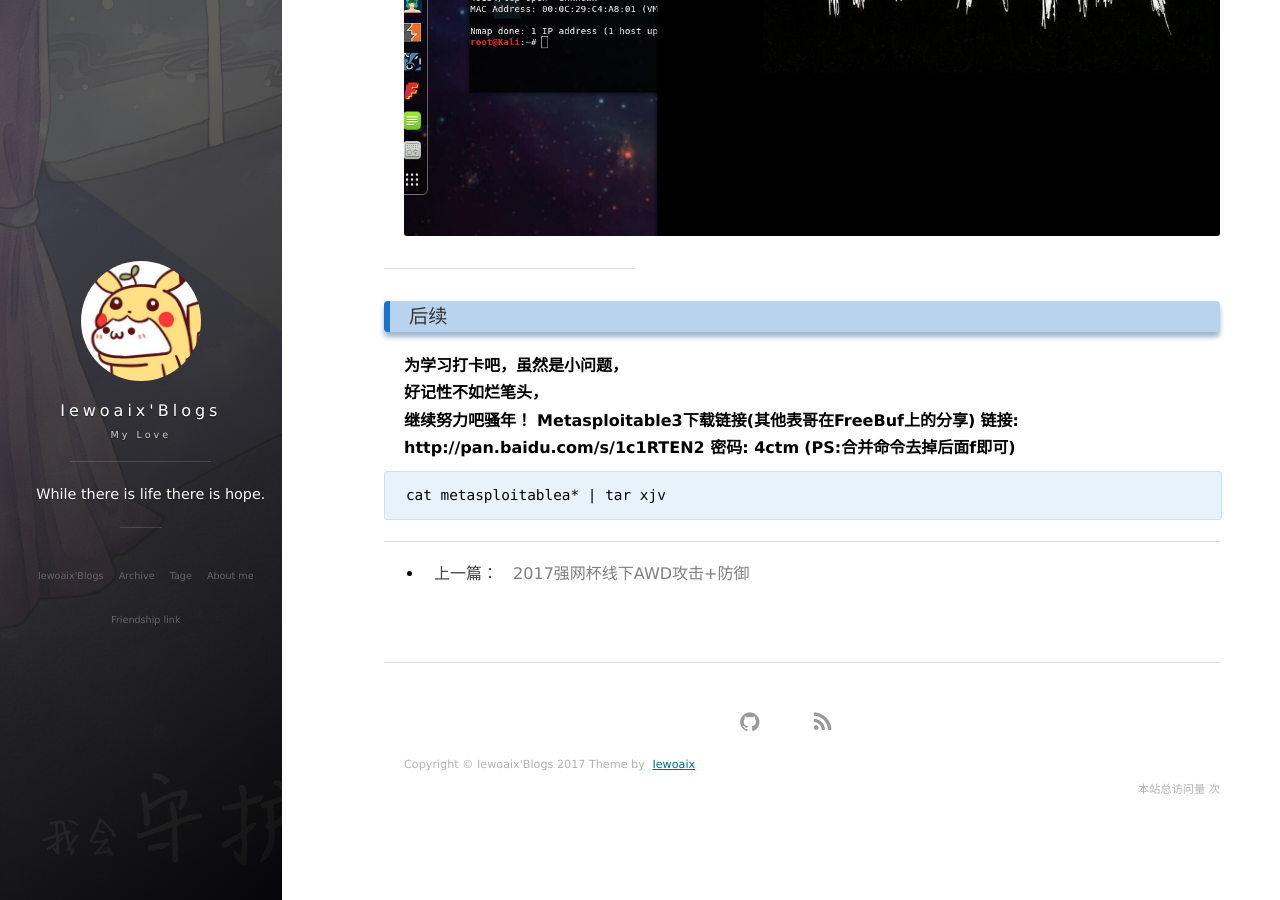
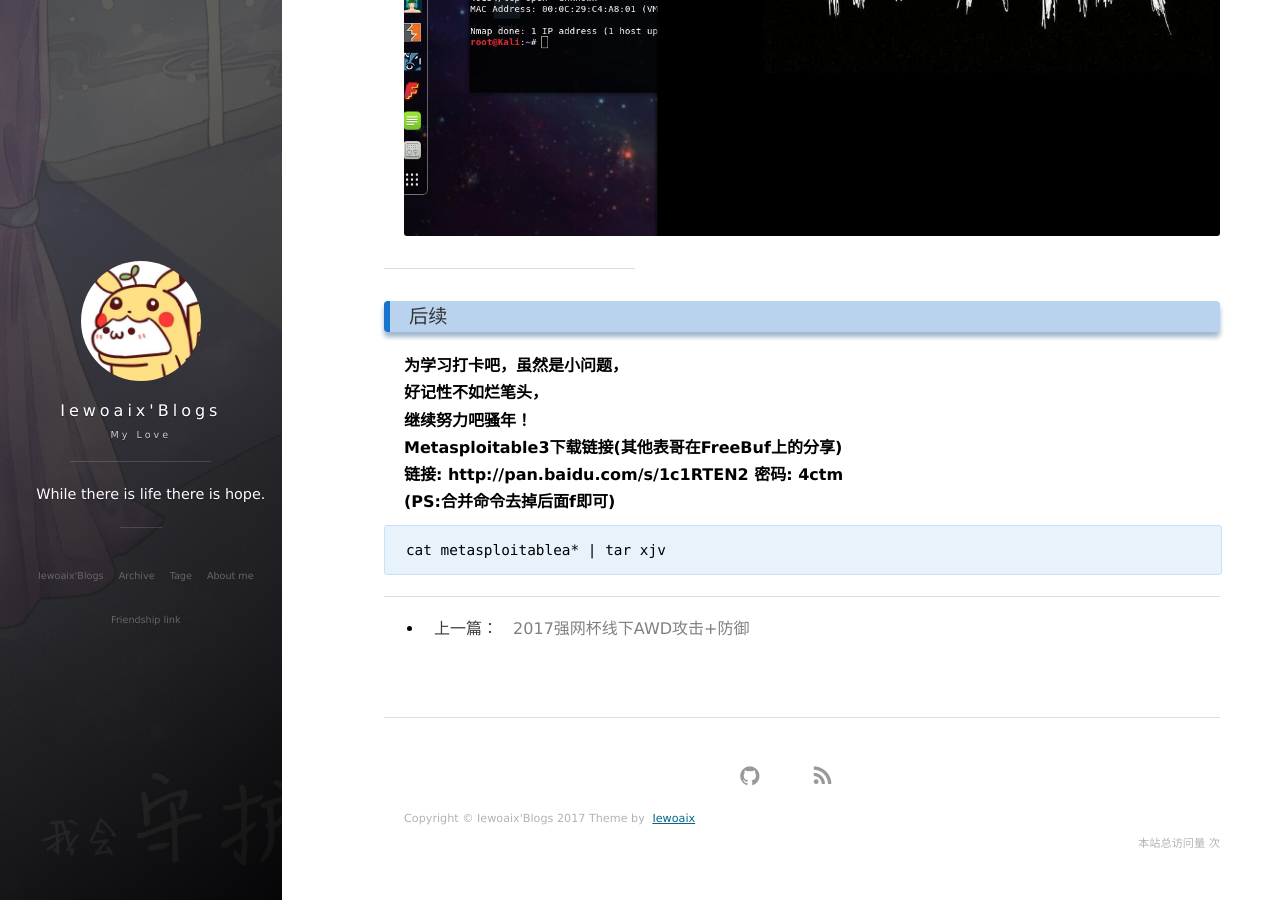
Before and after one commit to blubiu/blubiu.github.io, a Jekyll site: the page built from _posts/2017-10-06-Metasploitable3没网解决.md, in a window 1280 px wide and 900 px high, scrolled down 4150 px. Built offline with Jekyll 4.4.1, drawn with Linux system fonts in a browser that asks for light colours; nearby versions of some CDN libraries; comment, search, counter and statistics services are not loaded.

````diff
--- a/_posts/2017-10-06-Metasploitable3没网解决.md
+++ b/_posts/2017-10-06-Metasploitable3没网解决.md
@@ -65,9 +65,9 @@ Metasploitable3目前普遍安装在VirtualBox虚拟机，<br/>
 ### 后续
 **为学习打卡吧，虽然是小问题，**<br/>
 **好记性不如烂笔头，**<br/>
-**继续努力吧骚年！**
-**Metasploitable3下载链接(其他表哥在FreeBuf上的分享)**
-**链接: http://pan.baidu.com/s/1c1RTEN2 密码: 4ctm**
+**继续努力吧骚年！**<br/>
+**Metasploitable3下载链接(其他表哥在FreeBuf上的分享)**<br/>
+**链接: http://pan.baidu.com/s/1c1RTEN2 密码: 4ctm**<br/>
 **(PS:合并命令去掉后面f即可)**
 ```
 cat metasploitablea* | tar xjv
````
